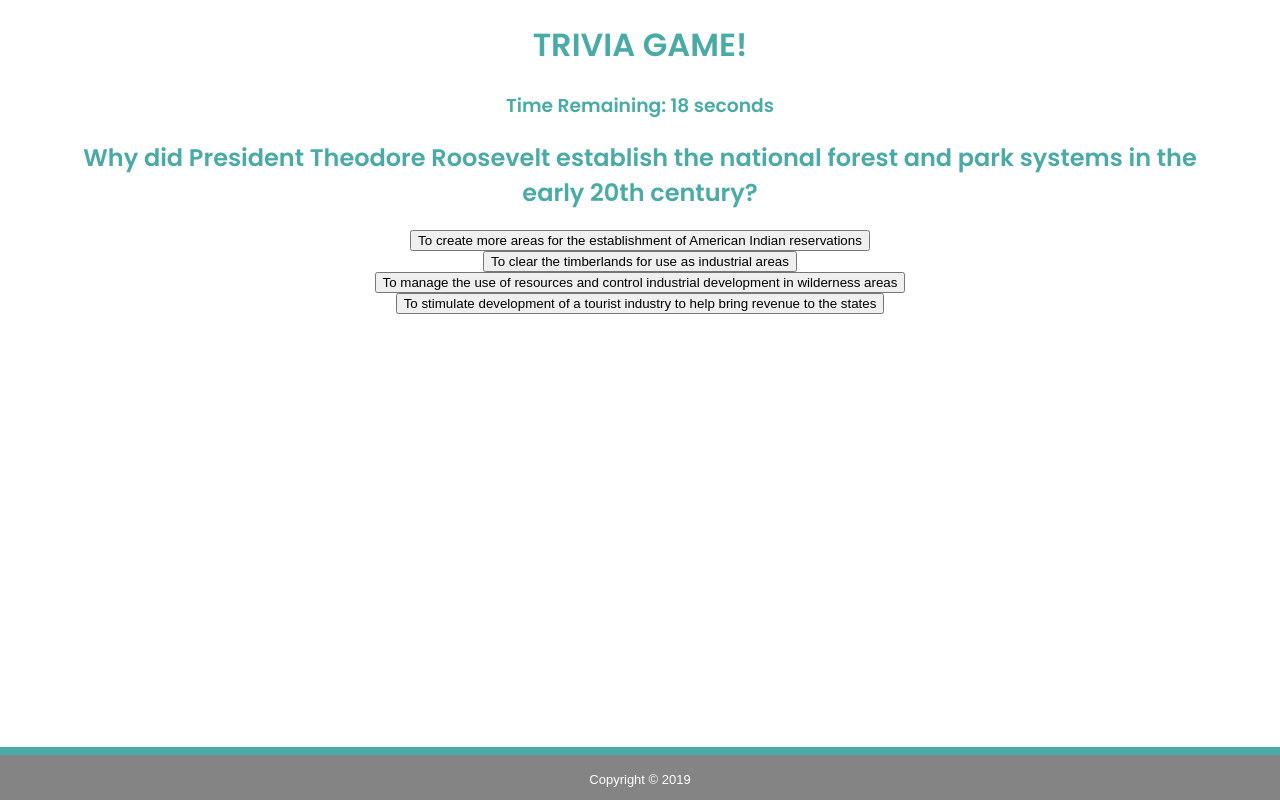
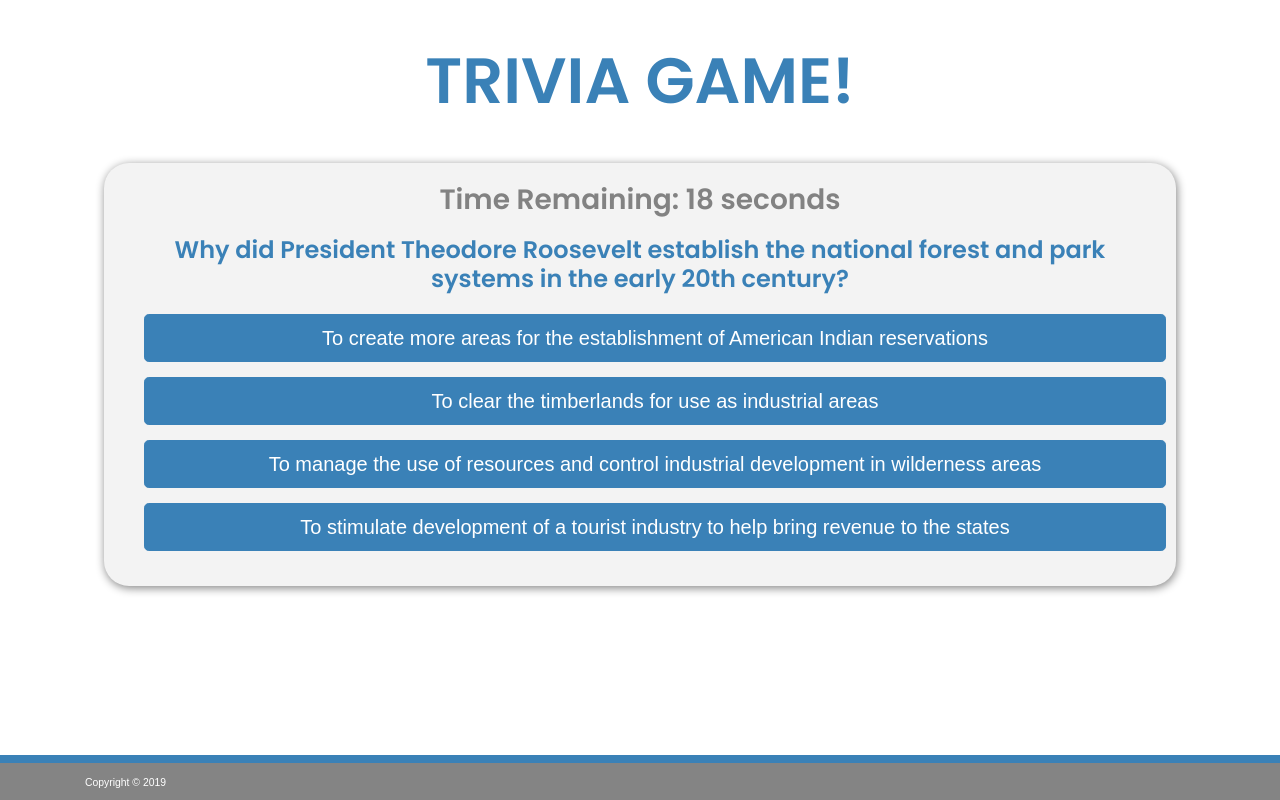
Before and after one commit to tochwat/TriviaGame, a plain HTML site: page index.html in a window 1280 px wide. Both pictures are taken after a click on the button "Start". Drawn offline with nearby package versions, Linux system fonts and the light colour scheme.

Commit message:
final game v1

```diff
--- a/assets/css/style.css
+++ b/assets/css/style.css
@@ -19,14 +19,27 @@ body {
 
 }
 
+#timer h3 {
+    color: #828282;
+}
+
+#info {
+    display: none;
+    background-color: #f3f3f3;
+    border-radius: 25px;
+    padding: 20px 25px;
+    box-shadow: 1px 2px 10px grey;
+    margin: 40px;
+}
+
 h1, h2, h3 {
     font-family: 'Poppins', sans-serif;
-    color: #4aaaa5;
+    color: #3a81b7;
 }
 
 h1 {
     display: block;
-    font-size: 2em;
+    font-size: 4em;
     margin-block-start: 0.67em;
     margin-block-end: 0.67em;
     margin-inline-start: 0px;
@@ -54,15 +67,12 @@ p {
     line-height: 1em;
 }
 
-#info {
-    background-color: #f3f3f3;
-    border-radius: 25px;
-    padding: 20px 25px;
-    box-shadow: 1px 2px 10px grey;
+.btn-primary {
+    color: #fff;
+    background-color: #3a81b7;
+    border-color: #3a81b7;
+    margin: 15px;
 }
-
-
-
 
 footer {
     text-align: center;
@@ -71,6 +81,6 @@ footer {
     color: white;
     font-size: small;
     /* margin-bottom: 0; */
-    border-top: 8px solid #4aaaa5;
+    border-top: 8px solid #3a81b7;
     flex-shrink: 0;
 }
--- a/assets/javascript/app.js
+++ b/assets/javascript/app.js
@@ -9,6 +9,7 @@ const submitButton = document.getElementById('submit');
 $('#start').on('click', function() {
     $('#start').remove();
     game.createQuiz();
+    $('#info').css('display', 'block');
 });
 
 $(document).on('click', '#reset', function() {
@@ -39,28 +40,31 @@ var questions = [
             "To manage the use of resources and control industrial development in wilderness areas",
             "To stimulate development of a tourist industry to help bring revenue to the states"
         ],
-        correctAnswer: "To manage the use of resources and control industrial development in wilderness areas"
+        correctAnswer: "To manage the use of resources and control industrial development in wilderness areas",
+        image: "assets/images/yosemite.gif"
     },
     {
-        question: "Which of the following was NOT acquired by the United States at the end of the Spanish-American War?",
+        question: "What was the first national park in America?",
         answers: [
-            "Puerto Rico",
-            "The Phillipines",
-            "Cuba",
-            "Guam"
+            "Death Valley",
+            "Yosemite",
+            "Acadia",
+            "Yellowstone"
         ],
-        correctAnswer: "Cuba"
+        correctAnswer: "Yellowstone",
+        image: "assets/images/yellowstone.gif"
     },
     {
-        question: "The Boxer Rebellion of 1900 is BEST associated with which of the following foreign policy concepts in United States History?",
+        question: "Through which national park does the Continental Divide not pass?",
         answers: [
-            "The Open Door Policy",
-            "The Good Neighbor Policy",
-            "The Truman Doctrine",
-            "The Marshall Plan"
+            "Yellowstone",
+            "Yosemite",
+            "Rocky Mountain",
+            "Glacier"
 
         ],
-        correctAnswer: "The Open Door Policy"
+        correctAnswer: "Yosemite",
+        image: "assets/images/yosemite2.gif"
     },
     {
         question: "Who was the sixteenth President of the United States of America?",
@@ -70,7 +74,8 @@ var questions = [
             "Millard Fillmore",
             "James Buchanan"
         ],
-        correctAnswer: "Abraham Lincoln"
+        correctAnswer: "Abraham Lincoln",
+        image: "assets/images/lincoln.gif"
     },
     {
         question: "Independence Day was first established as a holiday by Congress in what year?",
@@ -80,7 +85,8 @@ var questions = [
             "1938",
             "1870"
         ],
-        correctAnswer: "1870"
+        correctAnswer: "1870",
+        image: "assets/images/independence.gif"
     },
     {
         question: "Who was the first president to live in the White House?",
@@ -90,7 +96,8 @@ var questions = [
             "George Washington",
             "James Madison"
         ],
-        correctAnswer: "John Adams"
+        correctAnswer: "John Adams",
+        image: "assets/images/john-adams.jpg"
     },
     {
         question: "Where was the first Fourth of July celebration with a fireworks display held?",
@@ -100,7 +107,8 @@ var questions = [
             "Washington, DC",
             "Charleston, South Carolina"
         ],
-        correctAnswer: "Boston, Massachusetts"
+        correctAnswer: "Boston, Massachusetts",
+        image: "assets/images/4thofjuly.gif"
     },
     {
         question: "Who was the only President to serve more than two terms?",
@@ -110,7 +118,8 @@ var questions = [
             "Theodore Roosevelt",
             "Ulysses S. Grant"
         ],
-        correctAnswer: "Franklin D. Roosevelt"
+        correctAnswer: "Franklin D. Roosevelt",
+        image: "assets/images/roosevelt.gif"
     },
 ]
 
@@ -135,7 +144,7 @@ var game = {
         //display the current question + answers and add the proper attributes to each answer
         $('#quiz-question').html('<h2>' + questions[currentQuestion].question + '</h2>');
         for (var i=0; i<questions[currentQuestion].answers.length; i++){
-            $('#quiz-question').append('<div><button class="answer-button" id="button-' + i + '" data-name="'+ questions[currentQuestion].answers[i]+'">' + questions[currentQuestion].answers[i] + '</button></div>');
+            $('#quiz-question').append('<div><button type="button" class="btn btn-primary btn-lg btn-block answer-button" id="button-' + i + '" data-name="'+ questions[currentQuestion].answers[i]+'">' + questions[currentQuestion].answers[i] + '</button></div>');
             if (questions[currentQuestion].answers[i] === questions[currentQuestion].correctAnswer){
                 $('#button-'+i).attr("data-is-correct",true);
             }
@@ -168,22 +177,24 @@ var game = {
         //if the answer clicked isCorrect dataset is "true" then run the a correct function, else run an incorrect function to display info and then move on to the next question
         if (e.currentTarget.dataset.isCorrect === "true"){
             $('#quiz-question').html("<h2>Correct! " + e.currentTarget.dataset.name + '</h2>');
+            //append img to match the answer
+            $('#quiz-question').append("<div class='answer-img-block'><img class='answer-img' src=" + questions[currentQuestion].image + "></div>");
+
             numCorrect++;
-
-            //enter code to append img to match the answer
-            // if()
-
-
-
+            console.log("Correct total: " + numCorrect);
 
         } else {
             $('#quiz-question').html("<h2>Incorrect!</h2>");
             $('#quiz-question').append("<h2>Correct Answer: " + questions[currentQuestion].correctAnswer + '</h2>');
+            //append img to match the answer
+            $('#quiz-question').append("<div class='answer-img-block'><img class='answer-img' src=" + questions[currentQuestion].image + "></div>");
+
             numIncorrect++;
+            console.log("Incorrect total: " + numIncorrect);
         }
 
-        //setTimeout to move to next question after 3 seconds
-        setTimeout(game.nextQuestion, 3000);
+        //setTimeout to move to next question after 5 seconds
+        setTimeout(game.nextQuestion, 5000);
 
     },
 
@@ -195,7 +206,11 @@ var game = {
         //display that time is up and the correct answer
         $('#quiz-question').html("<h2>Time's up!</h2>");
         $('#quiz-question').append("<h2>" + questions[currentQuestion].correctAnswer + ' was correct.</h2>');
+        //append img to match the answer
+        $('#quiz-question').append("<div class='answer-img-block'><img class='answer-img' src=" + questions[currentQuestion].image + "></div>");
+
         numUnanswered++;
+        console.log("Unanswered total: " + numUnanswered);
 
         //setTimeout to move to next question after 3 seconds
         setTimeout(game.nextQuestion, 3000);
@@ -207,7 +222,7 @@ var game = {
         $('#quiz-question').append("<h2>Correct Answers: " + numCorrect + "</h2>");
         $('#quiz-question').append("<h2>Incorrect Answers: " + numIncorrect + "</h2>");
         $('#quiz-question').append("<h2>Unanswered: " + numUnanswered + "</h2>");
-        $('#quiz-question').append("<button id='reset'>Reset</button>");
+        $('#quiz-question').append("<button id='reset' class='btn btn-primary'>Reset</button>");
     },
 
     resetGame: function() {
--- a/index.html
+++ b/index.html
@@ -7,7 +7,7 @@
     <meta http-equiv="X-UA-Compatible" content="IE=edge">
     <title>Trivia Game</title>
     <meta name="viewport" content="width=device-width, initial-scale=1, shrink-to-fit=no">
-    <!-------------------- PUT IN BOOTSTRAP ----------------------->
+    <link rel="stylesheet" href="https://stackpath.bootstrapcdn.com/bootstrap/4.1.3/css/bootstrap.min.css" />
     <link rel="stylesheet" type="text/css" media="screen" href="assets/css/style.css" />
     <link href="https://fonts.googleapis.com/css?family=Poppins:600" rel="stylesheet">
 
@@ -20,13 +20,14 @@
 
         <div id = "header">
             <h1>TRIVIA GAME!</h1>
-            <button id="start">Start</button>
+            <button class="btn btn-primary" id="start">Start</button>
         </div>
+        <div id = "info">
+            <div id = "timer">
+            </div>
 
-        <div id = "timer">
-        </div>
-
-        <div id = "quiz-question">
+            <div id = "quiz-question">
+            </div>
         </div>
 
   </div>
```
Also changed, not shown: assets/images/4thofjuly.gif (added), assets/images/independence.gif (added), assets/images/john-adams.jpg (added), assets/images/lincoln.gif (added), assets/images/roosevelt.gif (added), assets/images/yellowstone.gif (added), assets/images/yosemite.gif (added), assets/images/yosemite2.gif (added).
